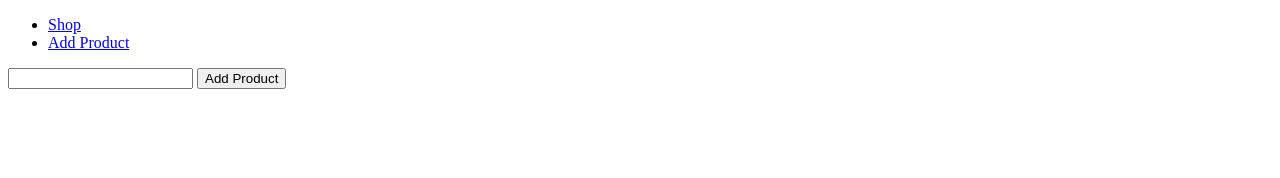
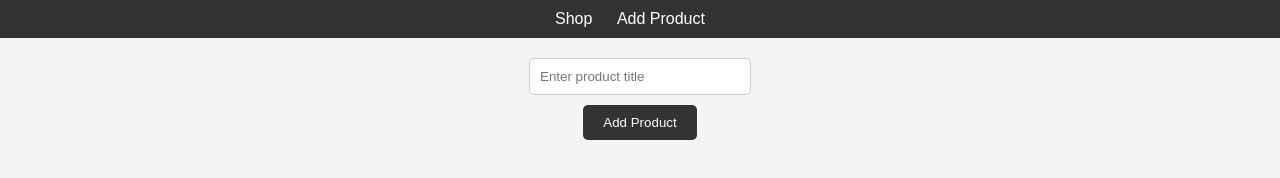
Before and after one commit to whoseunassailable/node_practice_exercises, a website: page views/add-product.html in a window 1280 px wide. Drawn offline with Linux system fonts and the light colour scheme.

Commit message:
serving files statically

```diff
--- a/app.js
+++ b/app.js
@@ -1,6 +1,7 @@
 const express = require('express');
 const path = require('path');
 const bodyParser = require('body-parser');
+const rootDirectory = require('./utils/path');
 
 const app = express();
 
@@ -8,12 +9,13 @@ const adminRoutes = require('./routes/admin');
 const shopRoutes = require('./routes/shop');
 
 app.use(bodyParser.urlencoded({extended: false}));
+app.use(express.static(path.join(__dirname, 'public')));
 
 app.use('/admin', adminRoutes);
 app.use('/shop', shopRoutes);
 
 app.use((req, res, next) => {
-    res.sendFile(path.join(__dirname, './', 'views', 'page-not-found.html'));
+    res.sendFile(path.join(rootDirectory, 'views', 'page-not-found.html'));
 })
 
 app.listen(3000);
--- /dev/null
+++ b/public/css/add-product.css
@@ -0,0 +1,47 @@
+body {
+    font-family: Arial, sans-serif;
+    margin: 0;
+    padding: 0;
+    background-color: #f4f4f4;
+}
+header {
+    background-color: #333;
+    color: #fff;
+    padding: 10px 0;
+    text-align: center;
+}
+nav ul {
+    list-style-type: none;
+    margin: 0;
+    padding: 0;
+}
+nav ul li {
+    display: inline;
+    margin-right: 20px;
+}
+nav ul li a {
+    color: #fff;
+    text-decoration: none;
+}
+main {
+    margin: 20px;
+    text-align: center;
+}
+input[type="text"] {
+    padding: 10px;
+    width: 200px;
+    border: 1px solid #ccc;
+    border-radius: 5px;
+    margin-bottom: 10px;
+}
+button[type="submit"] {
+    padding: 10px 20px;
+    background-color: #333;
+    color: #fff;
+    border: none;
+    border-radius: 5px;
+    cursor: pointer;
+}
+button[type="submit"]:hover {
+    background-color: #555;
+}
--- /dev/null
+++ b/public/css/page-not-found.css
@@ -0,0 +1,40 @@
+body {
+    font-family: Arial, sans-serif;
+    background-color: #f0f0f0;
+    margin: 0;
+    padding: 0;
+    display: flex;
+    justify-content: center;
+    align-items: center;
+    height: 100vh;
+}
+
+.container {
+    text-align: center;
+}
+
+h1 {
+    font-size: 4em;
+    color: #333;
+    margin-bottom: 20px;
+}
+
+p {
+    font-size: 1.2em;
+    color: #666;
+}
+
+.btn {
+    display: inline-block;
+    background-color: #007bff;
+    color: #fff;
+    padding: 10px 20px;
+    border-radius: 5px;
+    text-decoration: none;
+    margin-top: 20px;
+    transition: background-color 0.3s ease;
+}
+
+.btn:hover {
+    background-color: #0056b3;
+}
--- /dev/null
+++ b/public/css/shop.css
@@ -0,0 +1,38 @@
+body {
+    font-family: Arial, sans-serif;
+    margin: 0;
+    padding: 0;
+    background-color: #f8f8f8;
+    color: #333;
+}
+header {
+    background-color: #333;
+    color: #fff;
+    padding: 10px 0;
+    text-align: center;
+}
+nav ul {
+    list-style-type: none;
+    margin: 0;
+    padding: 0;
+}
+nav ul li {
+    display: inline;
+    margin-right: 20px;
+}
+nav ul li a {
+    color: #fff;
+    text-decoration: none;
+}
+main {
+    margin: 20px;
+    text-align: center;
+}
+h1 {
+    font-size: 28px;
+    margin-bottom: 20px;
+}
+p {
+    font-size: 18px;
+    line-height: 1.6;
+}
--- a/routes/admin.js
+++ b/routes/admin.js
@@ -1,11 +1,12 @@
 const express = require('express');
 const path = require('path');
+const rootDirectory = require('../utils/path');
 
 const router = express.Router();
 
 // admin /admin/add-product => GET
 router.get('/add-product', (req, res, next) => {
-    res.sendFile(path.join(__dirname, '../', 'views', 'add-product.html'));
+    res.sendFile(path.join(rootDirectory, 'views', 'add-product.html'));
 });
 
 // /admin/add-product => POST
--- a/routes/shop.js
+++ b/routes/shop.js
@@ -1,10 +1,11 @@
 const express = require('express');
 const path = require('path');
+const rootDirectory = require('../utils/path');
 
 const router = express.Router();
 
 router.get('/', (req, res, next) => {
-    res.sendFile(path.join(__dirname, '../', 'views', 'shop.html'));
+    res.sendFile(path.join(rootDirectory, 'views', 'shop.html'));
 });
 
 module.exports = router;
--- /dev/null
+++ b/utils/path.js
@@ -0,0 +1,3 @@
+const path = require('path');
+
+module.exports = path.dirname(require.main.filename);
--- a/views/add-product.html
+++ b/views/add-product.html
@@ -4,6 +4,7 @@
     <meta charset="UTF-8">
     <meta name="viewport" content="width=device-width, initial-scale=1.0">
     <title>Add Product</title>
+    <link rel="stylesheet" href="/css/add-product.css">
 </head>
 <body>
     <header>
@@ -17,7 +18,8 @@
 
     <main>
         <form action="/add-product" method="post">
-            <input type="text" name="title">
+            <input type="text" name="title" placeholder="Enter product title">
+            <br>
             <button type="submit">Add Product</button>
         </form>
     </main>
```
Also changed, not shown: html/index.html (deleted, +0 -21 lines), views/page-not-found.html (+1 -42 lines), views/shop.html (+2 -1 lines).
